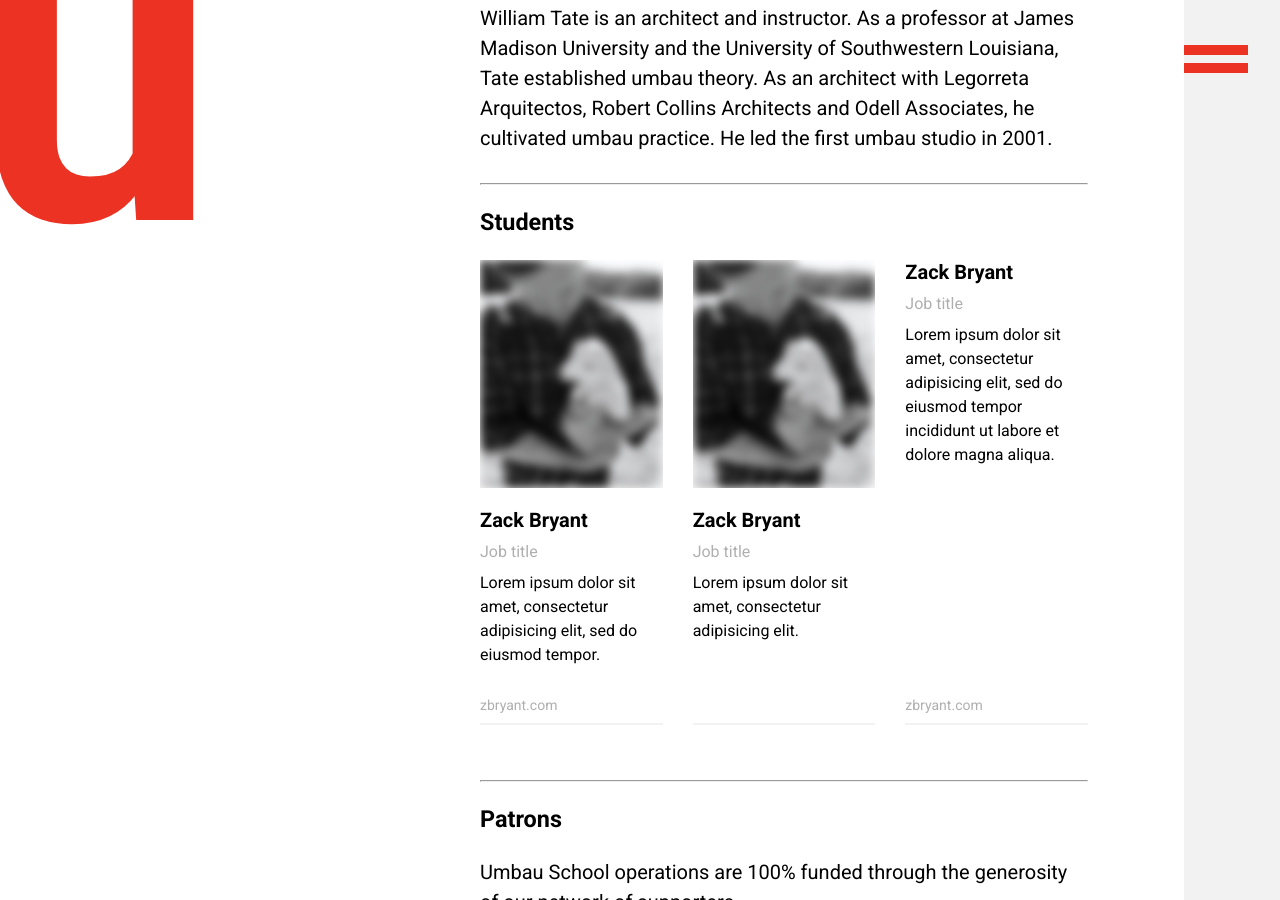
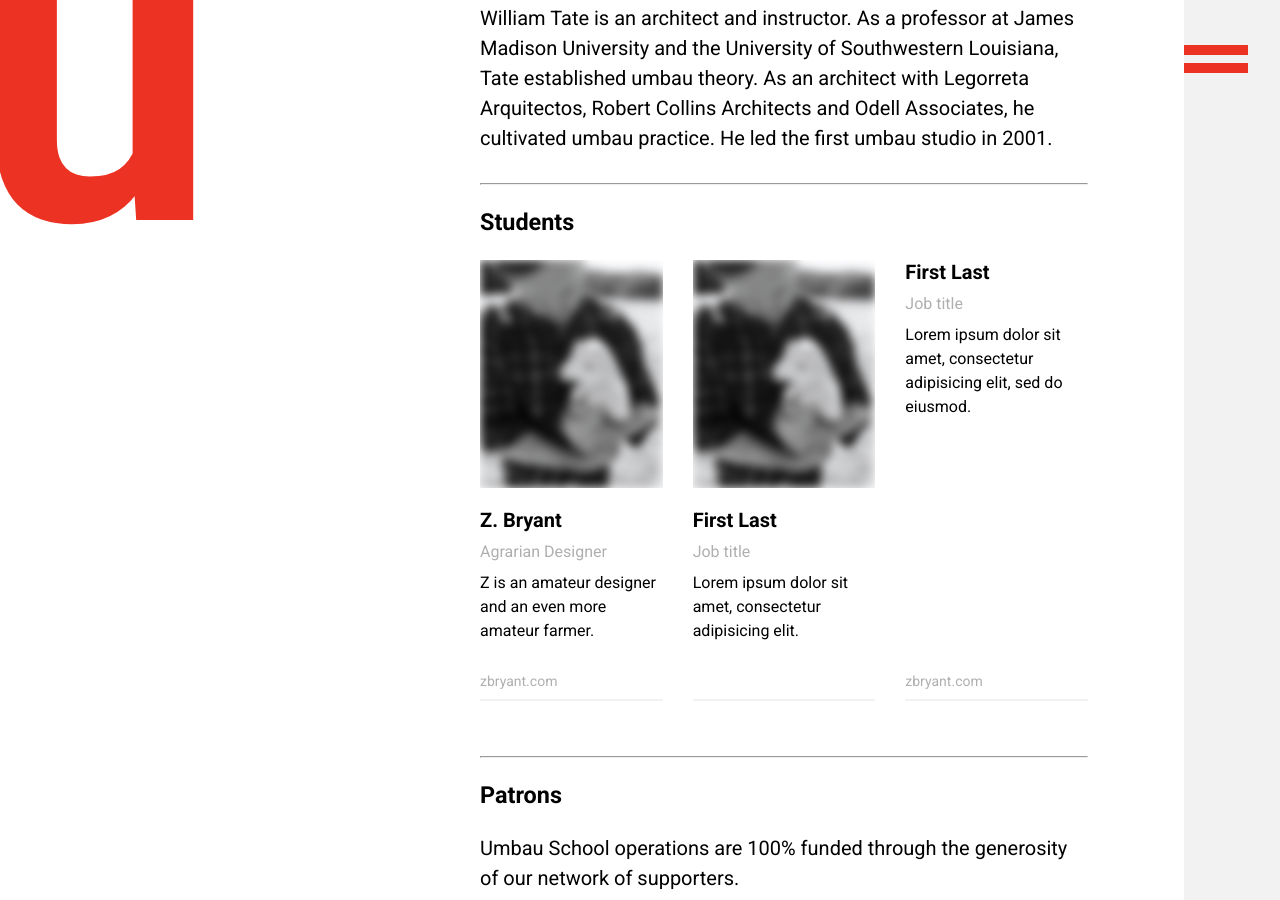
Before and after one commit to umbauschool/umbauschool.github.io, a Jekyll site: the page built from index.md, in a window 1280 px wide and 900 px high, scrolled down 3845 px. Built offline with Jekyll 4.4.1, drawn with Linux system fonts in a browser that asks for light colours; some of the changed text lies outside the part shown.

Commit message:
Update index.md

```diff
--- a/index.md
+++ b/index.md
@@ -71,23 +71,23 @@ William Tate is an architect and instructor. As a professor at James Madison Uni
 
 {% include card.html
     img="/img/student_z.jpg"
-    name="Zack Bryant"
-    title="Job title"
-    bio="Lorem ipsum dolor sit amet, consectetur adipisicing elit, sed do eiusmod tempor."
+    name="Z. Bryant"
+    title="Agrarian Designer"
+    bio="Z is an amateur designer and an even more amateur farmer."
     website="http://zbryant.com"
 %}
 
 {% include card.html
     img="/img/student_z.jpg"
-    name="Zack Bryant"
+    name="First Last"
     title="Job title"
     bio="Lorem ipsum dolor sit amet, consectetur adipisicing elit."
 %}
 
 {% include card.html
-    name="Zack Bryant"
+    name="First Last"
     title="Job title"
-    bio="Lorem ipsum dolor sit amet, consectetur adipisicing elit, sed do eiusmod tempor incididunt ut labore et dolore magna aliqua."
+    bio="Lorem ipsum dolor sit amet, consectetur adipisicing elit, sed do eiusmod."
     website="http://zbryant.com"
 %}
 
```
Also changed, not shown: other parts of index.md (+1 -1 lines).
